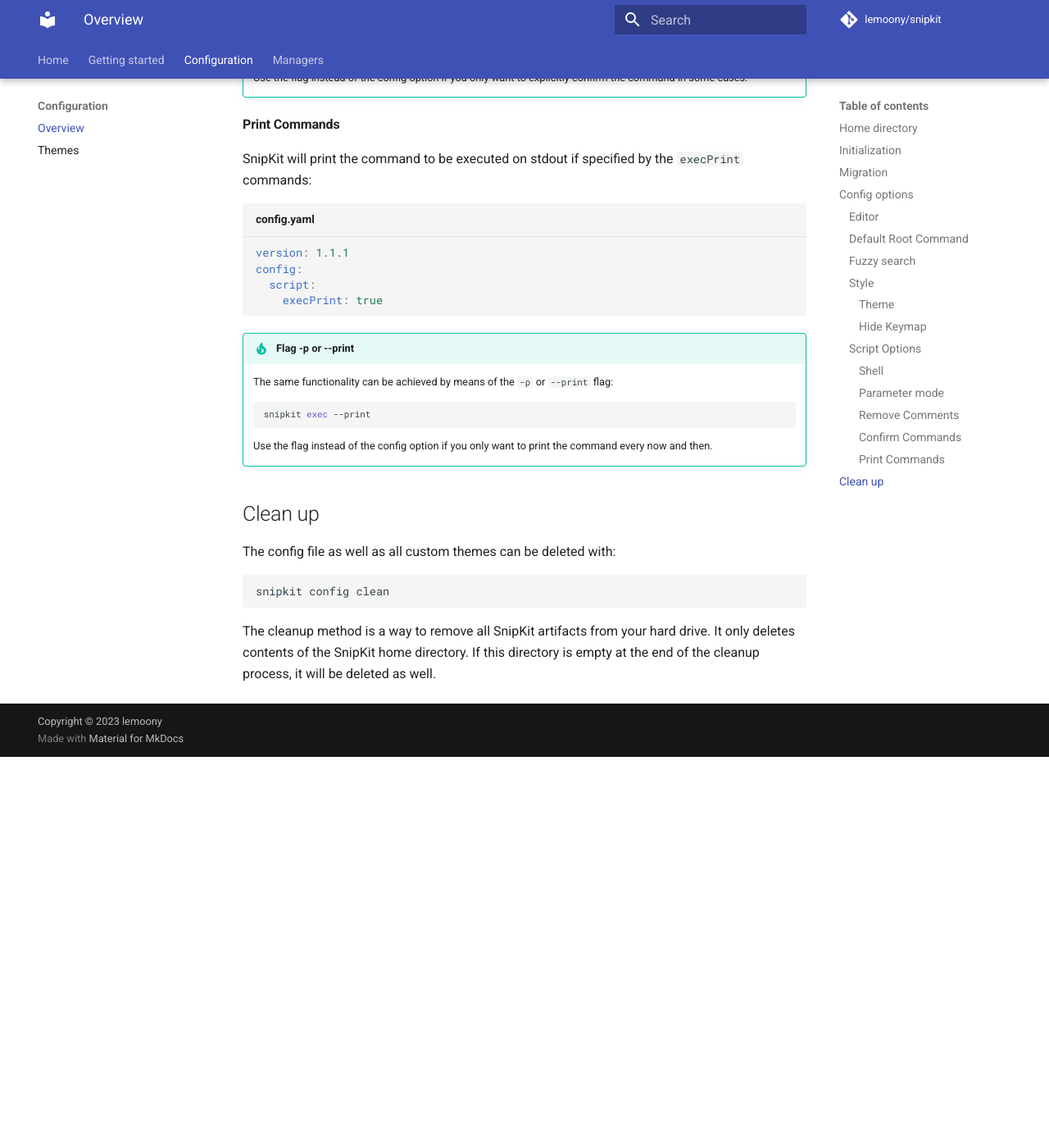
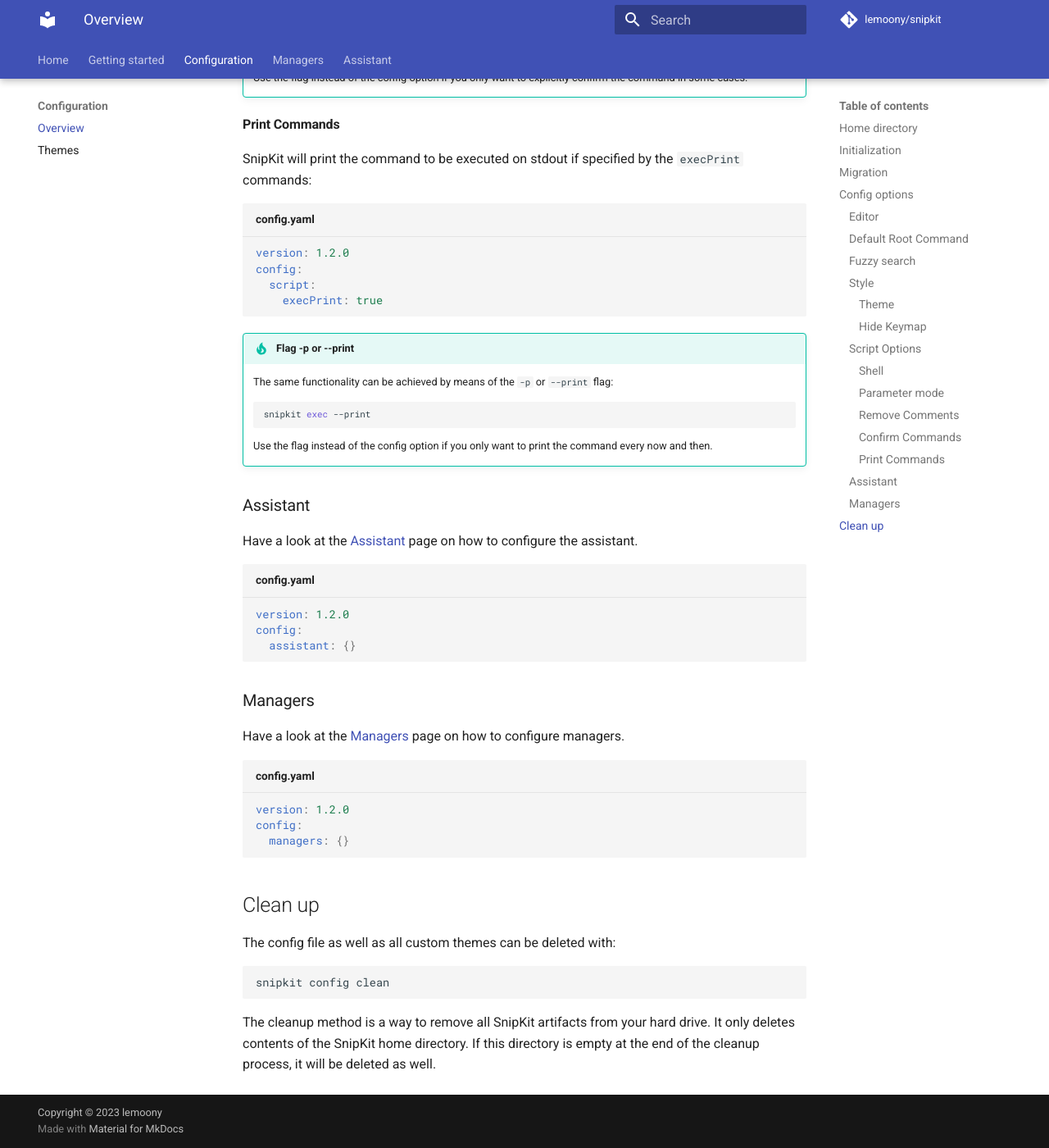
Before and after one commit to lemoony/snipkit, an MkDocs documentation site: the page built from docs/configuration/overview.md, in a window 1280 px wide and 1400 px high, scrolled down 5520 px. Shown: the whole window at 82% size. Built offline with MkDocs 1.6.1 and Material for MkDocs 9.7.7, drawn with Linux system fonts in a browser that asks for light colours; comment, search, counter and statistics services are not loaded; the version menu is left out; before the commit the page ends 6443 px from its top, so only the background shows below that; some of the changed text lies outside the part shown.

Commit message:
Updated docs for SnipKit assistant

````diff
--- a/.goreleaser.yml
+++ b/.goreleaser.yml
@@ -8,6 +8,8 @@ builds:
       - CGO_ENABLED=0
     goos: [ darwin ]
     goarch: [ amd64, arm64 ]
+    flags:
+      - "-tags={{ if index .Env \"BUILD_TAGS\"  }}{{ .Env.BUILD_TAGS }}{{ else }}\"\"{{ end }}"
   - id: linux
     env:
       - CGO_ENABLED=0
--- a/docs/configuration/overview.md
+++ b/docs/configuration/overview.md
@@ -33,7 +33,7 @@ snipkit config init
 This command creates a config file in the SnipKit home directory. The initial config file looks similar to this:
 
 ```yaml title="config.yaml"
-version: 1.1.1
+version: 1.2.0
 config:
   style:
     # The theme defines the terminal colors used by Snipkit.
@@ -74,7 +74,7 @@ The default editor is defined by the `$VISUAL` or `$EDITOR` environment variable
 setting the `editor` field in the configuration file to a non-empty string, e.g.:
 
 ```yaml title="config.yaml"
-version: 1.1.1
+version: 1.2.0
 config:
   editor: "code"
 ```
@@ -87,7 +87,7 @@ Most of the time, you want to call the same subcommand, e.g. `print` or `exec`.
 command gets executed by default:
 
 ```yaml title="config.yaml"
-version: 1.1.1
+version: 1.2.0
 config:
   defaultRootCommand: "exec"
 ```
@@ -101,7 +101,7 @@ Enable fuzzy searching for snippet titles. This leads to potentially more snippe
 will try to rank them according to similarity. Disable fuzzy search for performance reason or if you just don't like.
 
 ```yaml title="config.yaml"
-version: 1.1.1
+version: 1.2.0
 config:
   fuzzySearch: true
 ```
@@ -113,7 +113,7 @@ config:
 SnipKit supports multiple themes out of the box and also allows you to define your own themes:
 
 ```yaml title="config.yaml"
-version: 1.1.1
+version: 1.2.0
 config:
   style:
     theme: "default"
@@ -130,7 +130,7 @@ By default, a help for the key mapping is displayed at the bottom of the screen.
 disabled:
 
 ```yaml title="config.yaml"
-version: 1.1.1
+version: 1.2.0
 config:
   style:
     hideKeyMap: true
@@ -144,7 +144,7 @@ The shell for script executions is defined by the `$SHELL` environment variable.
 the `shell` option to a non-empty string, e.g.:
 
 ```yaml title="config.yaml"
-version: 1.1.1
+version: 1.2.0
 config:
   script:
     shell: "/bin/zsh"
@@ -157,7 +157,7 @@ If neither `$SHELL` nor the config option `shell` is defined, SnipKit will try t
 How values are injected into your snippet for the defined parameters is defined by the `parameterMode` option:
 
 ```yaml title="config.yaml"
-version: 1.1.1
+version: 1.2.0
 config:
   script:
     parameterMode: SET
@@ -190,7 +190,7 @@ echo "Hello world"
 SnipKit will remove all parameter comments from a snippet when specifying `removeComments`:
 
 ```yaml title="config.yaml"
-version: 1.1.1
+version: 1.2.0
 config:
   script:
     removeComments: true
@@ -217,7 +217,7 @@ echo ${VAR}
 If you always want to explicitly confirm the command before execution, specify the `execConfirm` option as follows:
 
 ```yaml title="config.yaml"
-version: 1.1.1
+version: 1.2.0
 config:
   script:
     execConfirm: true
@@ -236,7 +236,7 @@ config:
 SnipKit will print the command to be executed on stdout if specified by the `execPrint` commands:
 
 ```yaml title="config.yaml"
-version: 1.1.1
+version: 1.2.0
 config:
   script:
     execPrint: true
@@ -248,6 +248,28 @@ config:
     snipkit exec --print
     ```
     Use the flag instead of the config option if you only want to print the command every now and then.
+
+### Assistant
+
+Have a look at the [Assistant][assistant] page on how to configure the assistant.
+
+```yaml title="config.yaml"
+version: 1.2.0
+config:
+  assistant: {}
+```
+
+### Managers
+
+Have a look at the [Managers][managers] page on how to configure managers.
+
+
+```yaml title="config.yaml"
+version: 1.2.0
+config:
+  managers: {}
+```
+
 
 ## Clean up
 
@@ -261,5 +283,5 @@ The cleanup method is a way to remove all SnipKit artifacts from your hard drive
 home directory. If this directory is empty at the end of the cleanup process, it will be deleted as well.
 
 [managers]: ../managers/overview.md
-
+[assistant]: ../assistant/index.md
 [themes]: themes.md
--- a/mkdocs.yml
+++ b/mkdocs.yml
@@ -47,3 +47,7 @@ nav:
     - SnippetsLab: 'managers/snippetslab.md'
     - Snip: 'managers/pictarinesnip.md'
     - Pet: 'managers/pet.md'
+  - Assistant:
+    - Overview: 'assistant/index.md'
+    - OpenAI: 'assistant/openai.md'
+    - Gemini: 'assistant/gemini.md'
````
Also changed, not shown: README.md (+18 -1 lines), docs/assistant/gemini.md (added, +21 -0 lines), docs/assistant/index.md (added, +58 -0 lines), docs/assistant/openai.md (added, +21 -0 lines), docs/index.md (+2 -0 lines), docs/images/assistant.gif (added), docs/images/demo.gif, 10 other files.
